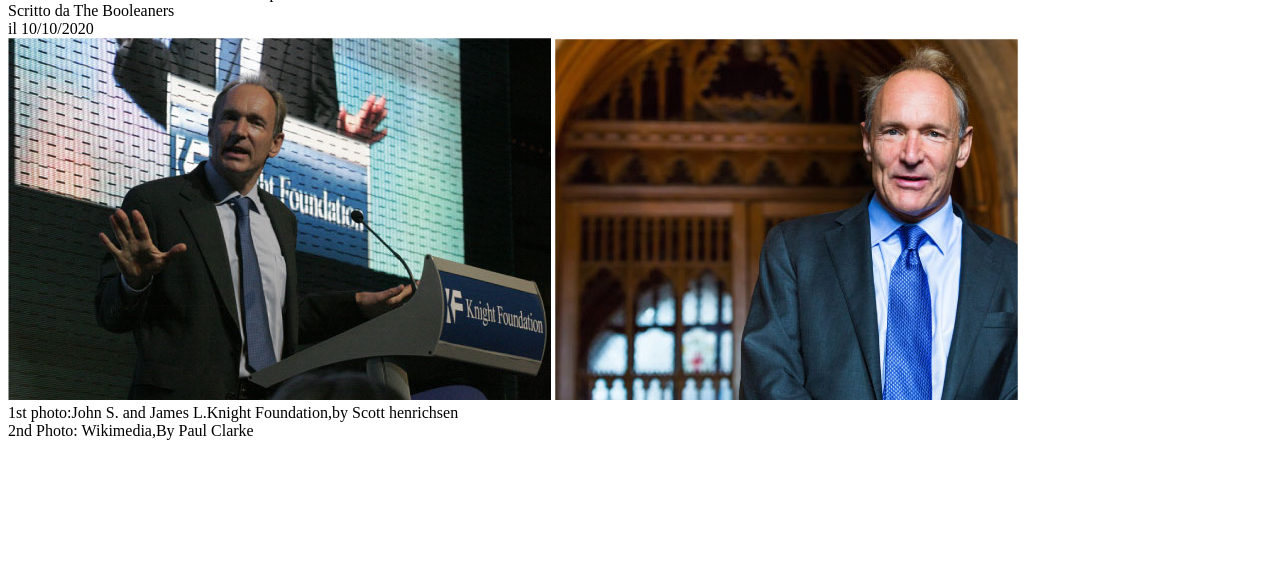
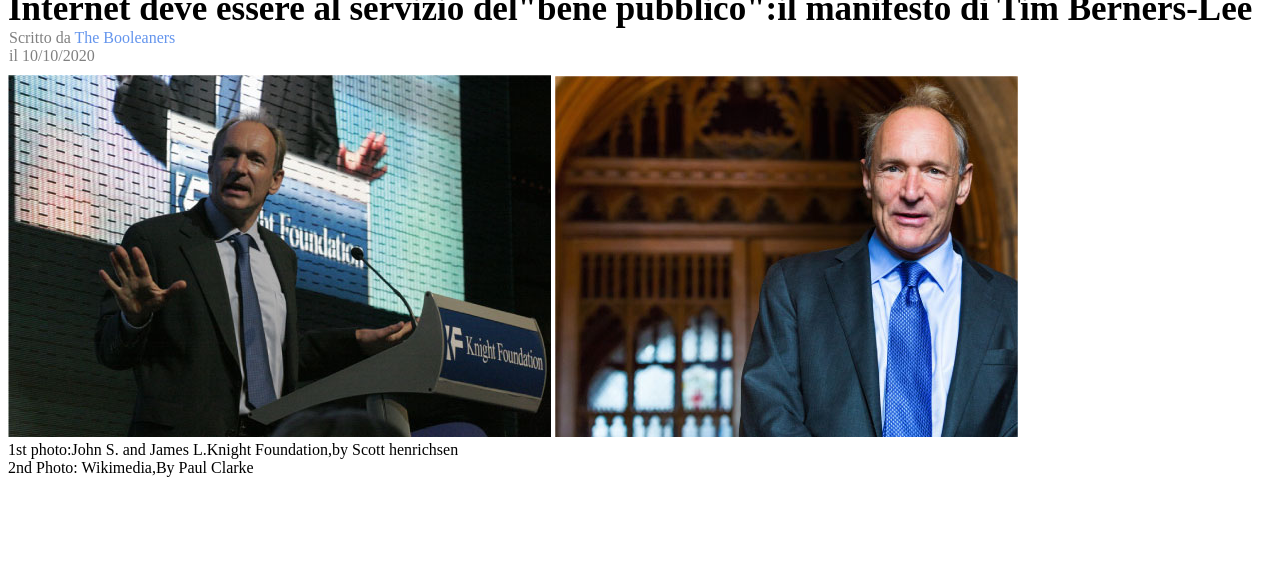
Before and after one commit to Emanuelediscala/html-css-booleaner, a plain HTML site: page index.html in a window 1280 px wide. Shown: the part 224-800 px from the top of the page. Drawn offline with Linux system fonts and the light colour scheme; files whose address does not match are found by name.

Commit message:
style:(titolo,section foto)

```diff
--- a/css/style.css
+++ b/css/style.css
@@ -10,3 +10,10 @@ header {
     margin-left: 5%;
     display: flex;
 }
+.grey {color: grey;margin: 1px;}
+.blue {color: cornflowerblue;}
+.titolo {font-size: 35px;
+        font-weight: bolder;
+        margin-top: 5px;}
+.autore-data{margin-bottom: 10px;}
+.data {font-size: 10px;}
```
